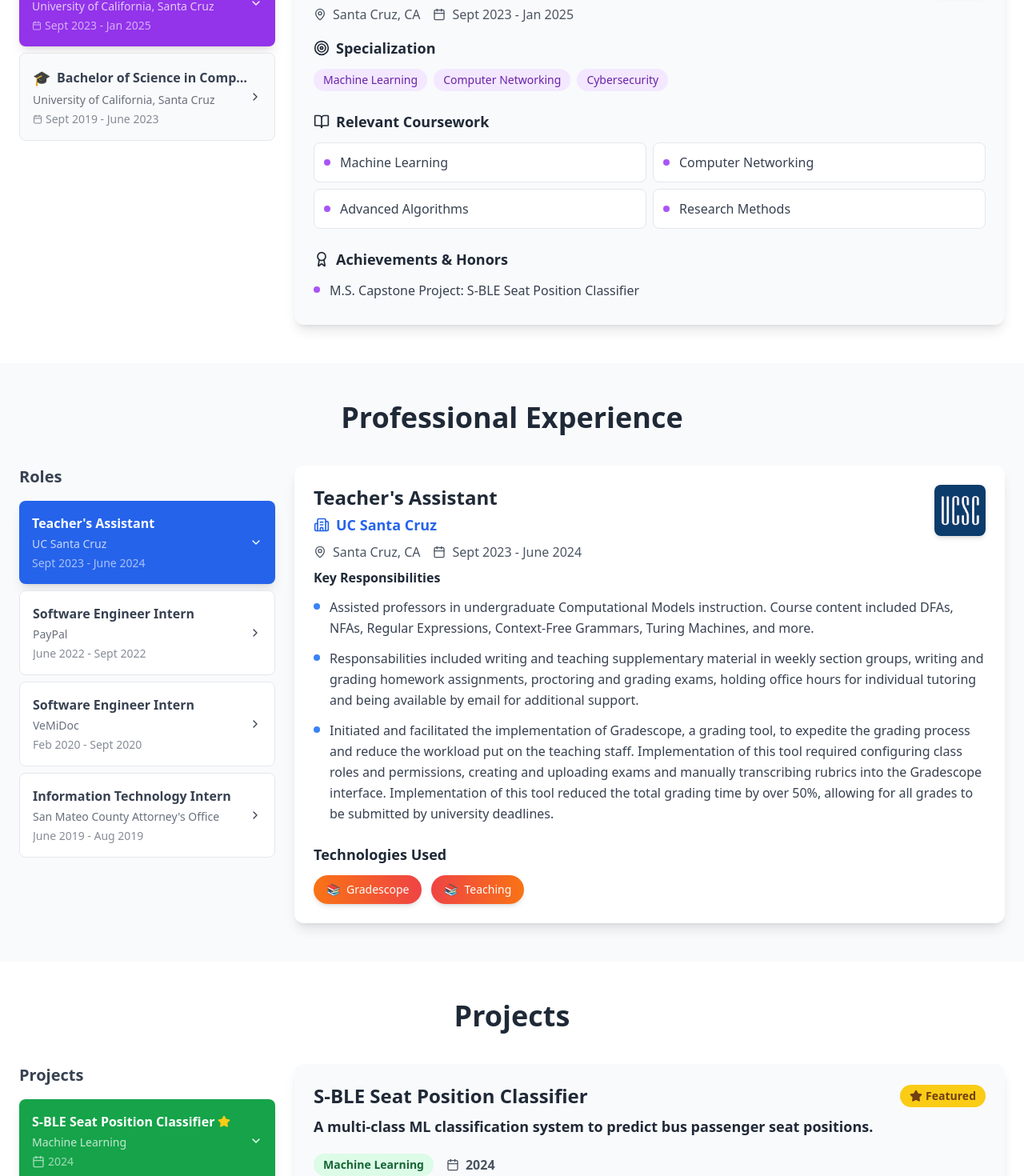
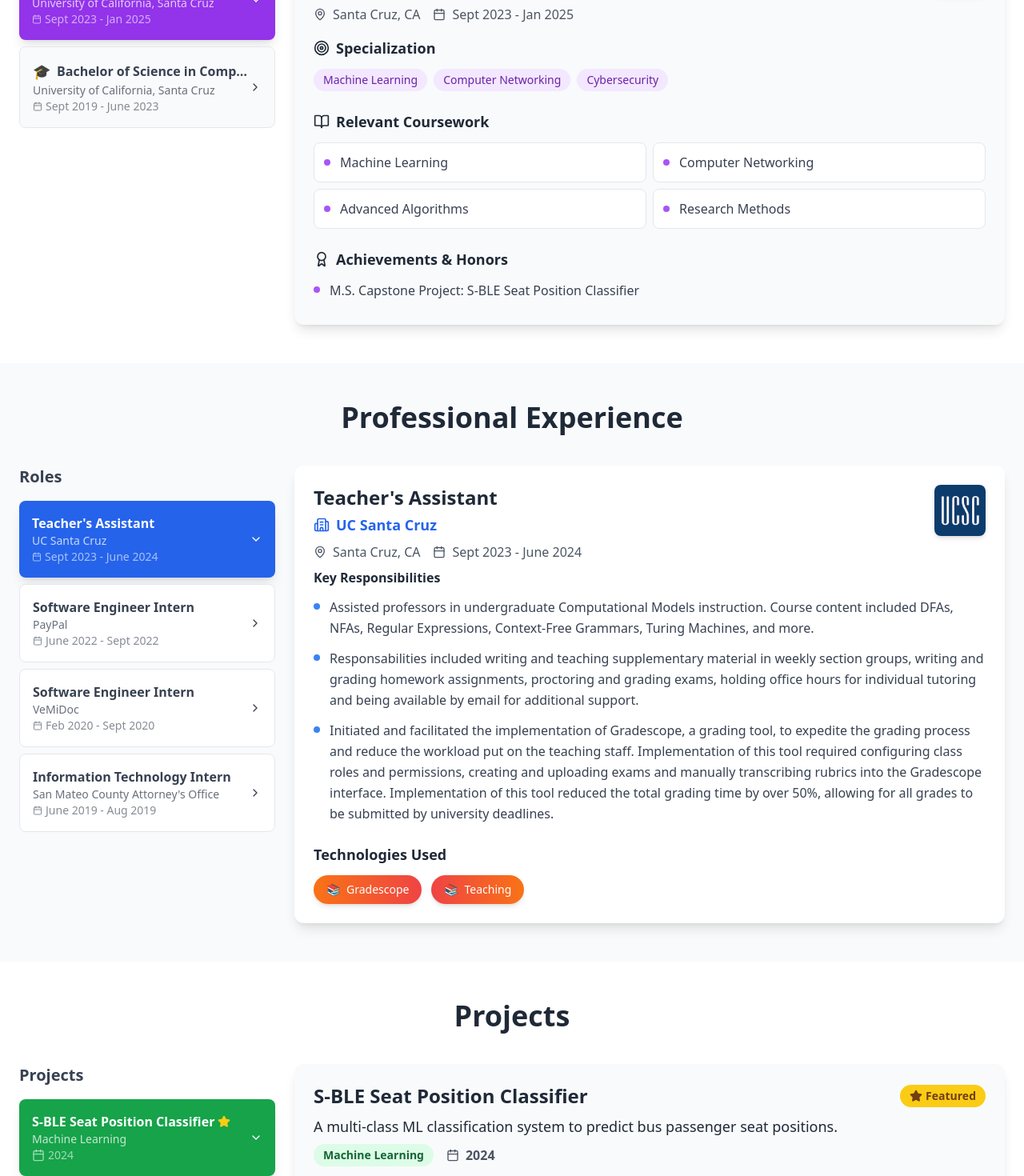
Before and after one commit to jp0utside/jw-portfolio, a React (Vite) app: page / in a window 1280 px wide. Shown: the part 1080-2550 px from the top of the page at 80% size. Built offline with nearby package versions, Linux system fonts and the light colour scheme.

Commit message:
Tightened sidebar layout for all sections

```diff
--- a/src/components/sections/Education.jsx
+++ b/src/components/sections/Education.jsx
@@ -53,16 +53,16 @@ const Education = ({ education }) => {
                     >
                       <div className="flex items-center justify-between">
                         <div className="flex-1 min-w-0">
-                          <div className="flex items-center mb-1">
+                          <div className="flex items-center">
                             <span className="text-lg mr-2">{getDegreeIcon(edu.type)}</span>
                             <h4 className="font-semibold text-base truncate">
                               {edu.degree}
                             </h4>
                           </div>
-                          <p className="text-sm mt-1 truncate opacity-75">
+                          <p className="text-sm truncate opacity-75">
                             {edu.school}
                           </p>
-                          <p className="text-sm mt-1 truncate opacity-60 flex items-center">
+                          <p className="text-sm truncate opacity-60 flex items-center">
                             <Calendar className="w-3 h-3 mr-1" />
                             {edu.startDate} - {edu.endDate}
                           </p>
--- a/src/components/sections/Experience.jsx
+++ b/src/components/sections/Experience.jsx
@@ -47,10 +47,11 @@ const Experience = ({ experience }) => {
                           <h4 className="font-semibold text-base truncate">
                             {exp.position}
                           </h4>
-                          <p className="text-sm mt-1 truncate opacity-75">
+                          <p className="text-sm truncate opacity-75">
                             {exp.company}
                           </p>
-                          <p className="text-sm mt-1 truncate opacity-60">
+                          <p className="text-sm truncate opacity-60 flex items-center">
+                            <Calendar className="w-3 h-3 mr-1" />
                             {exp.startDate} - {exp.endDate}
                           </p>
                         </div>
--- a/src/components/sections/Projects.jsx
+++ b/src/components/sections/Projects.jsx
@@ -96,10 +96,10 @@ const Projects = ({ projects }) => {
                               <Star className="w-4 h-4 ml-1 fill-current text-yellow-400" />
                             )}
                           </h4>
-                          <p className="text-sm mt-1 truncate opacity-75">
+                          <p className="text-sm truncate opacity-75">
                             {project.category}
                           </p>
-                          <p className="text-sm mt-1 truncate opacity-60 flex items-center">
+                          <p className="text-sm truncate opacity-60 flex items-center">
                             <Calendar className="w-4 h-4 mr-1" />
                             {project.year}
                           </p>
@@ -135,8 +135,8 @@ const Projects = ({ projects }) => {
                             </div>
                           )}
                         </div>
-                        <div className="flex items-center justify-between mb-2">
-                          <h4 className="text-lg font-semibold text-gray-800 dark:text-white mb-3">
+                        <div className="flex items-center justify-between mb-1">
+                          <h4 className="text-lg font-medium text-gray-800 dark:text-white mb-1">
                             {projects[selectedProject].description}
                           </h4>
                         </div>
```
